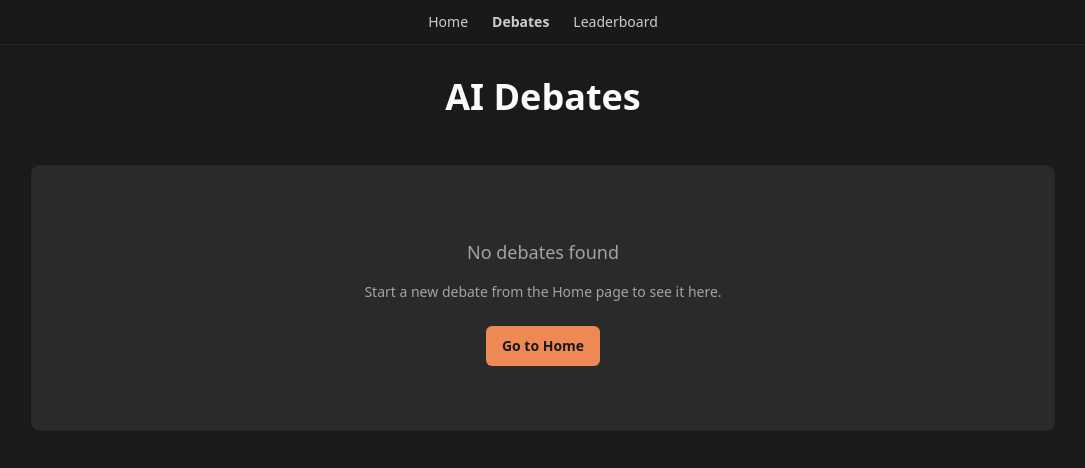
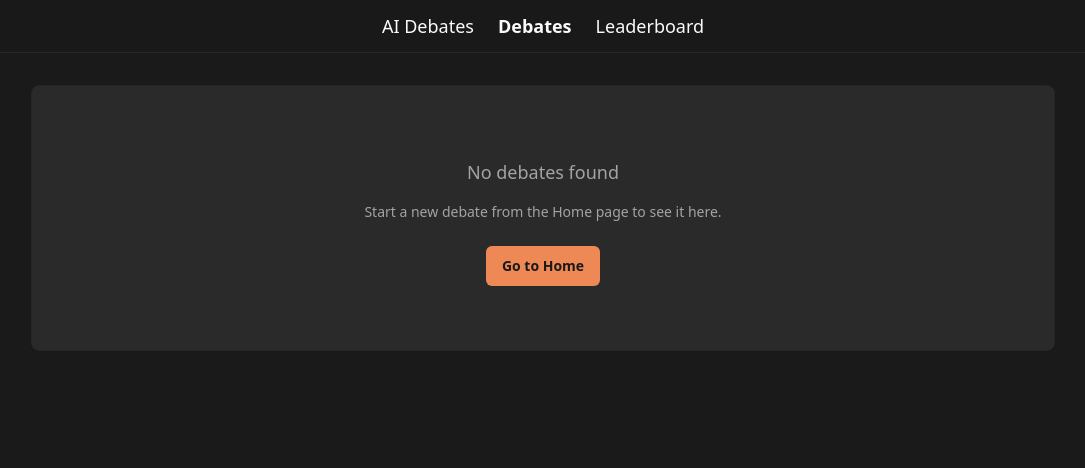
Before and after one commit to arberbr/ai-debates, a React (Vite) app: page /debates in a window 1280 px wide. Shown: the top 468 px of the page, without its empty margins (97-1182 px from the left). Built offline with nearby package versions, Linux system fonts and the light colour scheme.

Commit message:
Refactor header and navigation across routes
Removed redundant page title headers from individual route components and updated navigation link styles and labels in the root layout. This centralizes the header/navigation and improves consistency across the app.

```diff
--- a/src/routes/__root.tsx
+++ b/src/routes/__root.tsx
@@ -9,16 +9,16 @@ export const Route = createRootRoute({
           <div className="flex items-center justify-center gap-6">
             <Link
               to="/"
-              className="text-sm font-medium text-foreground/80 hover:text-foreground transition-colors"
+              className="text-lg"
               activeProps={{
                 className: "text-foreground font-semibold"
               }}
             >
-              Home
+              AI Debates
             </Link>
             <Link
               to="/debates"
-              className="text-sm font-medium text-foreground/80 hover:text-foreground transition-colors"
+              className="text-lg"
               activeProps={{
                 className: "text-foreground font-semibold"
               }}
@@ -27,7 +27,7 @@ export const Route = createRootRoute({
             </Link>
             <Link
               to="/leaderboard"
-              className="text-sm font-medium text-foreground/80 hover:text-foreground transition-colors"
+              className="text-lg"
               activeProps={{
                 className: "text-foreground font-semibold"
               }}
--- a/src/routes/debate.$debateId.tsx
+++ b/src/routes/debate.$debateId.tsx
@@ -491,12 +491,6 @@ function DebateComponent() {
 
   return (
     <div className="min-h-screen flex flex-col items-center justify-start p-8 bg-background">
-      <div className="mb-8 flex justify-center">
-        <Link to="/">
-          <h1 className="text-4xl font-bold text-foreground hover:opacity-80 transition-opacity cursor-pointer">AI Debates</h1>
-        </Link>
-      </div>
-
       <div className="w-full max-w-5xl">
         <Card className="w-full shadow-lg">
           <CardHeader className="pb-4 border-b border-border">
--- a/src/routes/debates.tsx
+++ b/src/routes/debates.tsx
@@ -142,12 +142,6 @@ function DebatesComponent() {
 
   return (
     <div className="min-h-screen flex flex-col items-center justify-start p-8 bg-background">
-      <div className="mb-12 flex justify-center">
-        <Link to="/">
-          <h1 className="text-4xl font-bold text-foreground hover:opacity-80 transition-opacity cursor-pointer">AI Debates</h1>
-        </Link>
-      </div>
-
       <div className="w-full max-w-5xl">
         {savedDebates.length === 0 ? (
           <Card className="w-full">
--- a/src/routes/index.tsx
+++ b/src/routes/index.tsx
@@ -163,12 +163,6 @@ function IndexComponent() {
           </div>
         </div>
       )}
-
-      <div className="mb-12 flex justify-center">
-        <Link to="/">
-          <h1 className="text-4xl font-bold text-foreground hover:opacity-80 transition-opacity cursor-pointer">AI Debates</h1>
-        </Link>
-      </div>
 
       <div className="flex flex-col items-center gap-4 w-full max-w-5xl">
         <form
--- a/src/routes/leaderboard.tsx
+++ b/src/routes/leaderboard.tsx
@@ -4,12 +4,6 @@ import { Card, CardContent } from "@/components/ui/card"
 function LeaderboardComponent() {
   return (
     <div className="min-h-screen flex flex-col items-center justify-start p-8 bg-background">
-      <div className="mb-12 flex justify-center">
-        <Link to="/">
-          <h1 className="text-4xl font-bold text-foreground hover:opacity-80 transition-opacity cursor-pointer">AI Debates</h1>
-        </Link>
-      </div>
-
       <div className="w-full max-w-5xl">
         <Card className="w-full">
           <CardContent className="pt-6">
```
